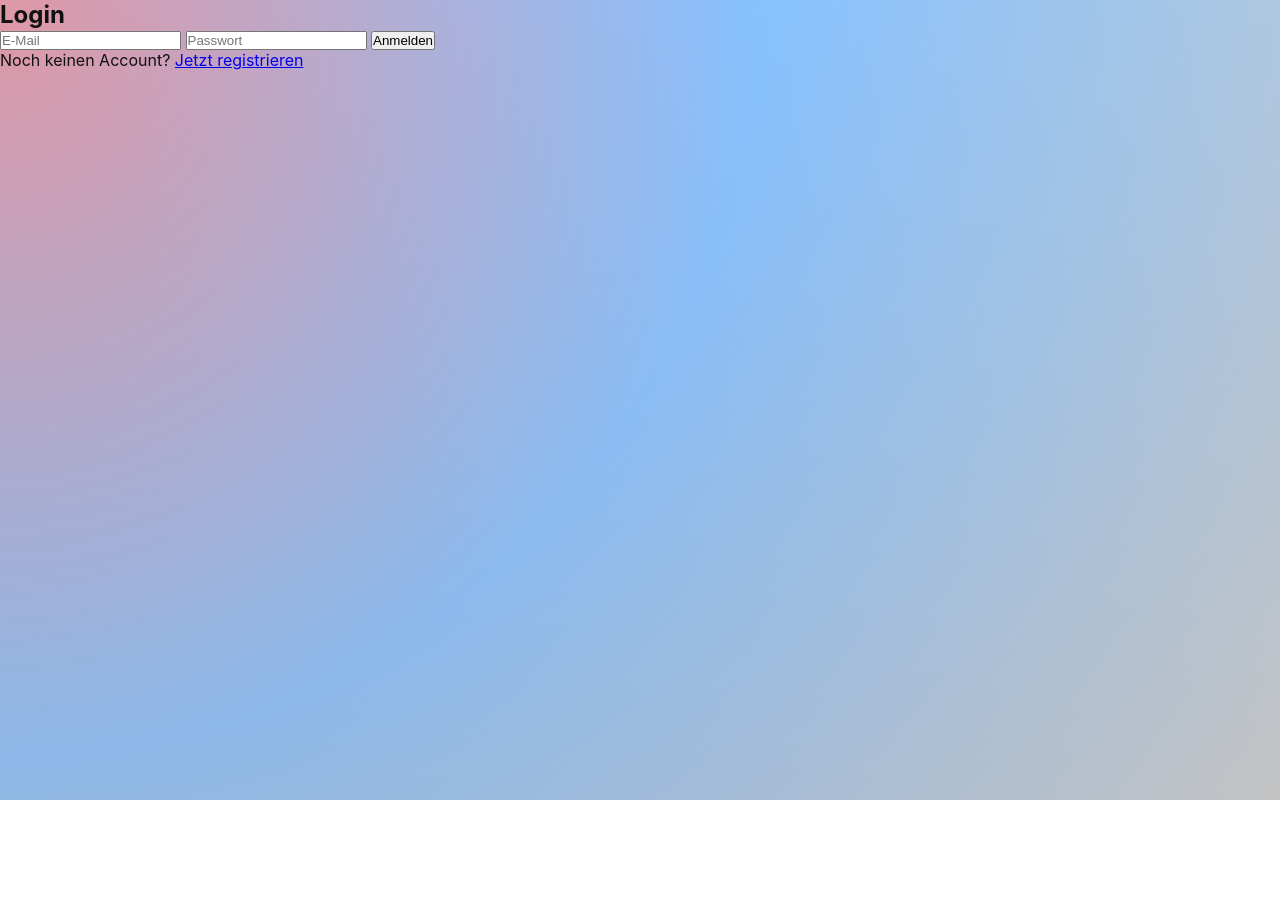
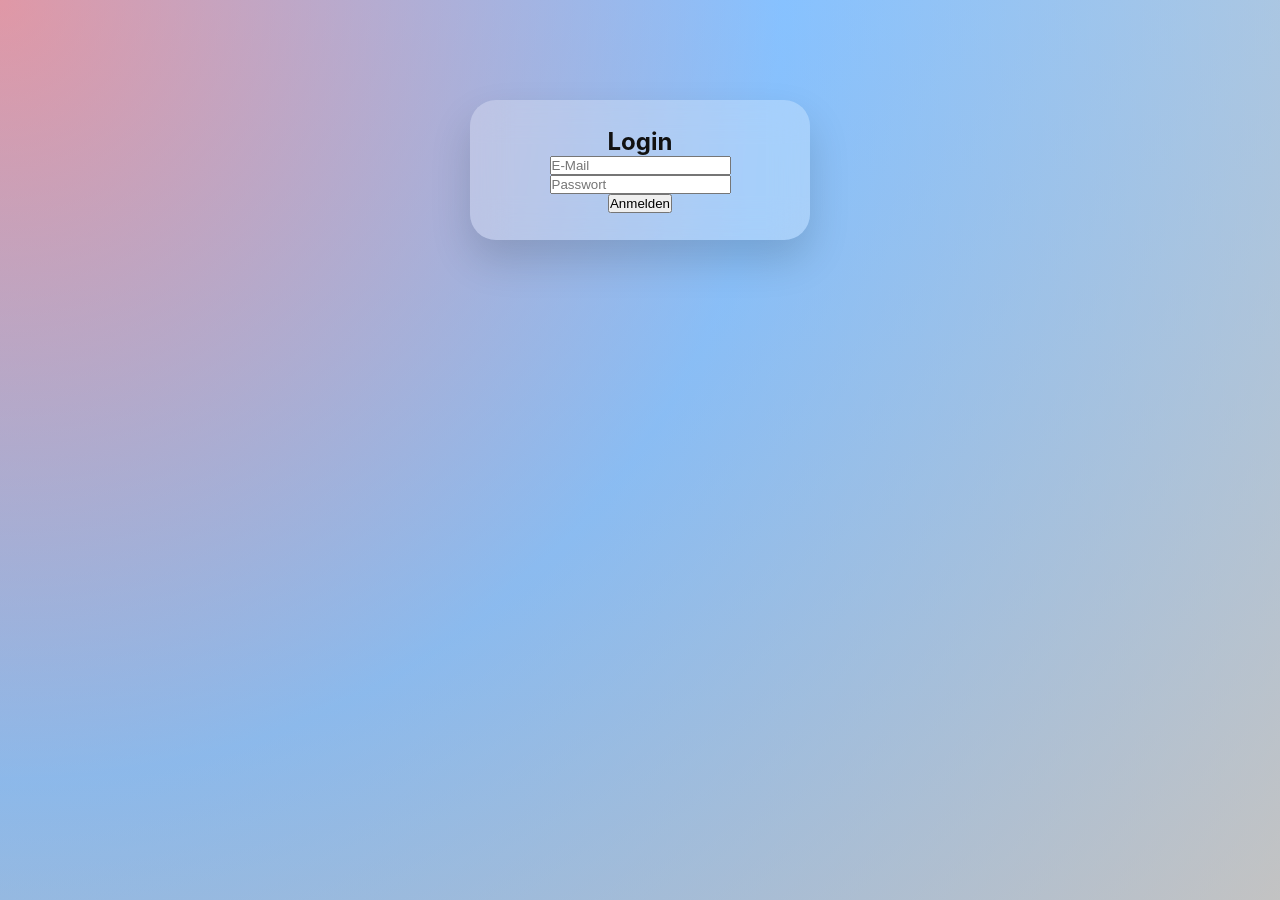
Before and after one commit to marlonsystems/melontec-cloud, a plain HTML site: page login.html in a window 1280 px wide. Before the commit the page ends 800 px from the top, so only its background shows below. Drawn offline with Linux system fonts and the light colour scheme.

Commit message:
Update login.html

```diff
--- a/login.html
+++ b/login.html
@@ -1,21 +1,19 @@
 <!DOCTYPE html>
-<html lang="de">
+<html>
 <head>
-    <meta charset="UTF-8">
-    <meta name="viewport" content="width=device-width, initial-scale=1.0">
-    <title>Login - MelonTec Cloud</title>
-    <link rel="stylesheet" href="style.css">
+<meta charset="UTF-8">
+<title>Login</title>
+<link rel="stylesheet" href="style.css">
 </head>
 <body>
-    <div class="login-container">
-        <h2>Login</h2>
-        <form id="login-form">
-            <input type="email" id="email" placeholder="E-Mail" required>
-            <input type="password" id="password" placeholder="Passwort" required>
-            <button type="submit">Anmelden</button>
-        </form>
-        <p>Noch keinen Account? <a href="register.html">Jetzt registrieren</a></p>
-    </div>
-    <script src="auth.js"></script>
+
+<div class="card" style="width:340px;margin:100px auto;flex-direction:column;">
+<h2>Login</h2>
+<input id="email" placeholder="E-Mail">
+<input id="password" type="password" placeholder="Passwort">
+<button onclick="login()">Anmelden</button>
+</div>
+
+<script src="auth.js"></script>
 </body>
 </html>
```
